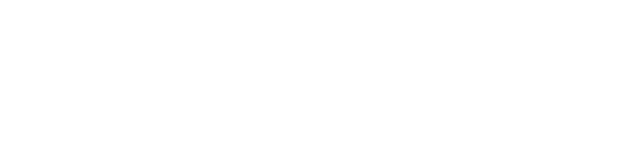
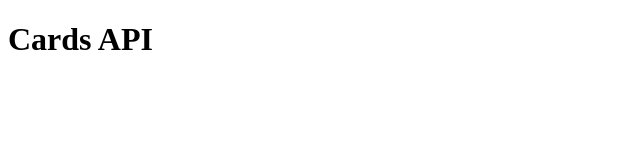
Before and after one commit to jhutchings1/mock-cards-api, a website: page docs/index.html in a window 1280 px wide. Shown: the whole page, without its empty margins (0-640 px from the left). Drawn offline with Linux system fonts and the light colour scheme.

Commit message:
Docs stub

```diff
--- a/docs/index.html
+++ b/docs/index.html
@@ -10,5 +10,6 @@
     <link rel="stylesheet" href="style.css">
   </head>
   <body>
+    <h1>Cards API</h1>
   </body>
 </html>
```
